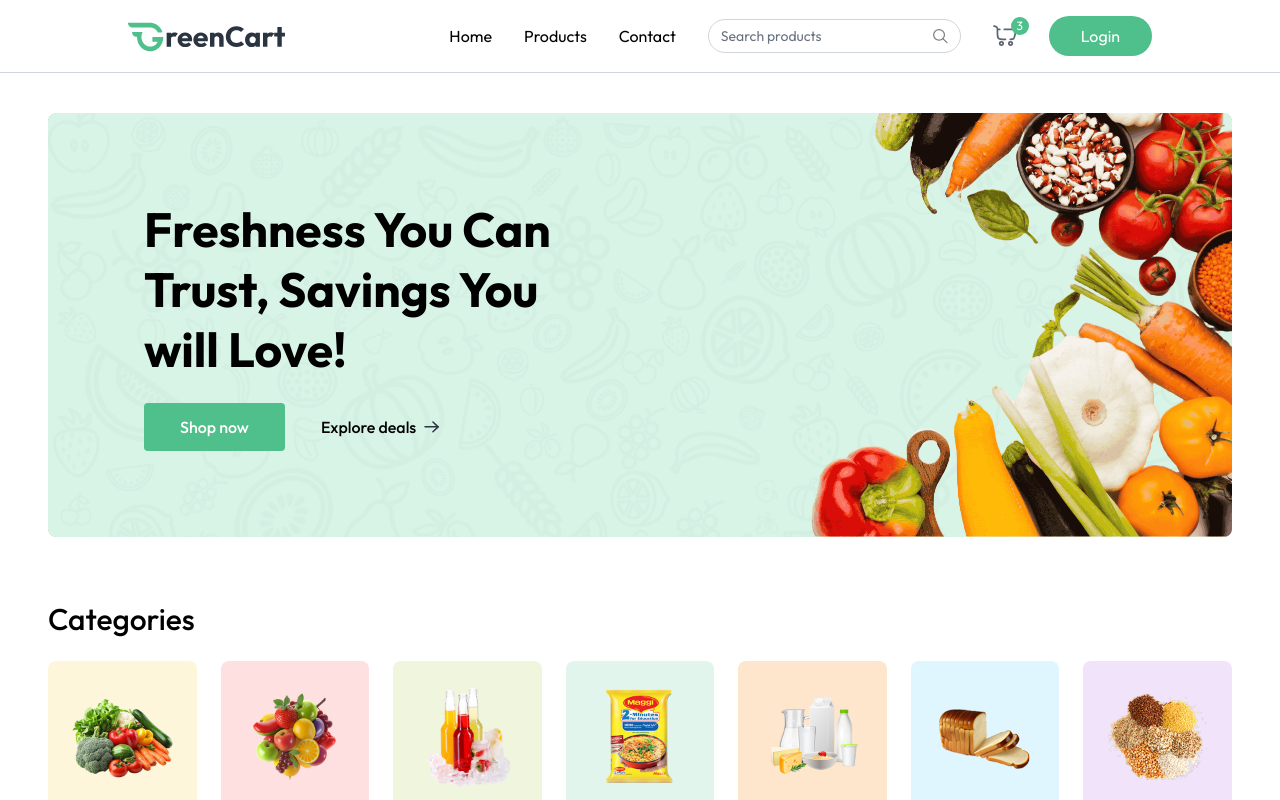
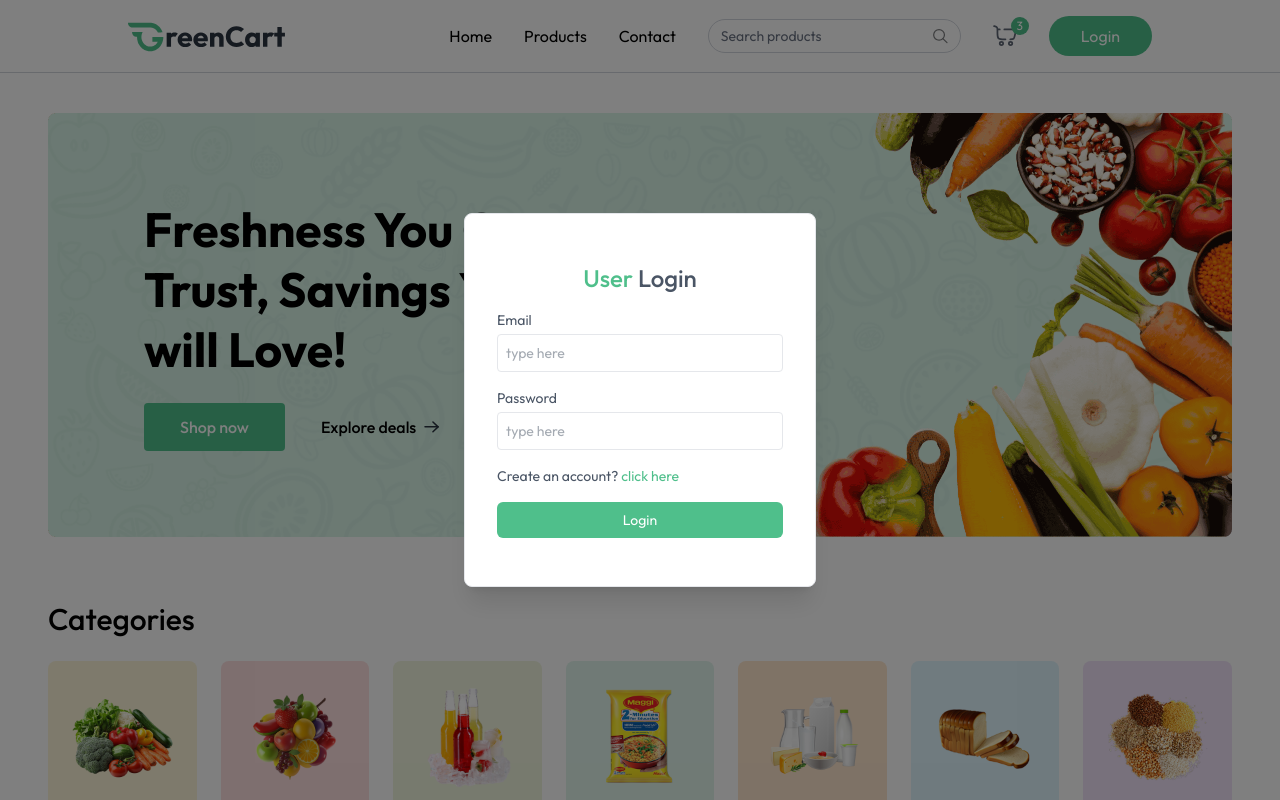
Before and after one commit to MohdZain49/Grocery-Ecommerce, a React (Vite) app in the folder client/: page / in a window 1280 px wide. Both pictures are taken after a click on the button "Login". Shown: the top 800 px of the page. Built offline with nearby package versions, Linux system fonts and the light colour scheme.

Commit message:
add login component UI

```diff
--- a/client/src/App.jsx
+++ b/client/src/App.jsx
@@ -4,13 +4,17 @@
 import { Route, Routes, useLocation } from "react-router-dom";
 import { Toaster } from "react-hot-toast";
 import Footer from "./components/Footer";
+import { useAppContext } from "./context/AppContext";
+import Login from "./components/Login";
 
 function App() {
   const isSellerPath = useLocation().pathname.includes("seller");
+  const { showUserLogin } = useAppContext();
 
   return (
     <div>
       {isSellerPath ? null : <Navbar />}
+      {showUserLogin && <Login />}
       <Toaster />
       <div
         className={`${isSellerPath ? "" : "px-6 md:px-16 lg:px-24 xl:px-12"}`}
--- /dev/null
+++ b/client/src/components/Login.jsx
@@ -0,0 +1,99 @@
+import React from "react";
+import { useAppContext } from "../context/AppContext";
+
+const Login = () => {
+  const [state, setState] = React.useState("login");
+  const [name, setName] = React.useState("");
+  const [email, setEmail] = React.useState("");
+  const [password, setPassword] = React.useState("");
+
+  const { setShowUserLogin, setUser } = useAppContext();
+
+  const onSubmitHandler = async (e) => {
+    e.preventDefault();
+    setUser({
+      email: "test@gmail.com",
+      name: "Test User",
+    })
+    setShowUserLogin(false);
+  };
+
+  return (
+    <div
+      onClick={() => setShowUserLogin(false)}
+      className="fixed top-0 bottom-0 left-0 right-0 z-30 flex items-center text-sm text-gray-600 bg-black/50"
+    >
+      <form
+        onSubmit={onSubmitHandler}
+        onClick={(e) => e.stopPropagation()}
+        className="flex flex-col gap-4 m-auto items-start p-8 py-12 w-80 sm:w-[352px] rounded-lg shadow-xl border border-gray-200 bg-white"
+      >
+        <p className="text-2xl font-medium m-auto">
+          <span className="text-primary">User</span>{" "}
+          {state === "login" ? "Login" : "Sign Up"}
+        </p>
+        {state === "register" && (
+          <div className="w-full">
+            <p>Name</p>
+            <input
+              onChange={(e) => setName(e.target.value)}
+              value={name}
+              placeholder="type here"
+              className="border border-gray-200 rounded w-full p-2 mt-1 outline-primary"
+              type="text"
+              required
+            />
+          </div>
+        )}
+        <div className="w-full ">
+          <p>Email</p>
+          <input
+            onChange={(e) => setEmail(e.target.value)}
+            value={email}
+            placeholder="type here"
+            className="border border-gray-200 rounded w-full p-2 mt-1 outline-primary"
+            type="email"
+            required
+          />
+        </div>
+        <div className="w-full ">
+          <p>Password</p>
+          <input
+            onChange={(e) => setPassword(e.target.value)}
+            value={password}
+            placeholder="type here"
+            className="border border-gray-200 rounded w-full p-2 mt-1 outline-primary"
+            type="password"
+            required
+          />
+        </div>
+        {state === "register" ? (
+          <p>
+            Already have account?{" "}
+            <span
+              onClick={() => setState("login")}
+              className="text-primary cursor-pointer"
+            >
+              click here
+            </span>
+          </p>
+        ) : (
+          <p>
+            Create an account?{" "}
+            <span
+              onClick={() => setState("register")}
+              className="text-primary cursor-pointer"
+            >
+              click here
+            </span>
+          </p>
+        )}
+        <button className="bg-primary hover:bg-primary-dull transition-all text-white w-full py-2 rounded-md cursor-pointer">
+          {state === "register" ? "Create Account" : "Login"}
+        </button>
+      </form>
+    </div>
+  );
+};
+
+export default Login;
--- a/client/src/components/Navbar.jsx
+++ b/client/src/components/Navbar.jsx
@@ -62,7 +62,7 @@
                 alt="profile_image"
                 className="w-10"
               />
-              <ul className="hidden group-hover:block absolute top-10 right-0 bg-white shadow border border-gray-200 py-2.5 rounded-md text-sm w-25">
+              <ul className="hidden group-hover:block absolute top-10 right-0 bg-white shadow border border-gray-200 py-2.5 rounded-md text-sm w-25 z-10">
                 <li
                   onClick={() => navigate("my-orders")}
                   className="p-1.5 pl-3 hover:bg-primary/10 cursor-pointer"
@@ -92,7 +92,7 @@
         <div
           className={`${
             open ? "flex" : "hidden"
-          } absolute top-[60px] left-0 w-full bg-white shadow-md py-4 flex-col items-start gap-2 px-5 text-sm md:hidden`}
+          } absolute top-[60px] left-0 w-full bg-white shadow-md py-4 flex-col items-start gap-2 px-5 text-sm md:hidden z-10`}
         >
           <NavLink to="/" onClick={() => setOpen(false)}>
             Home
```
